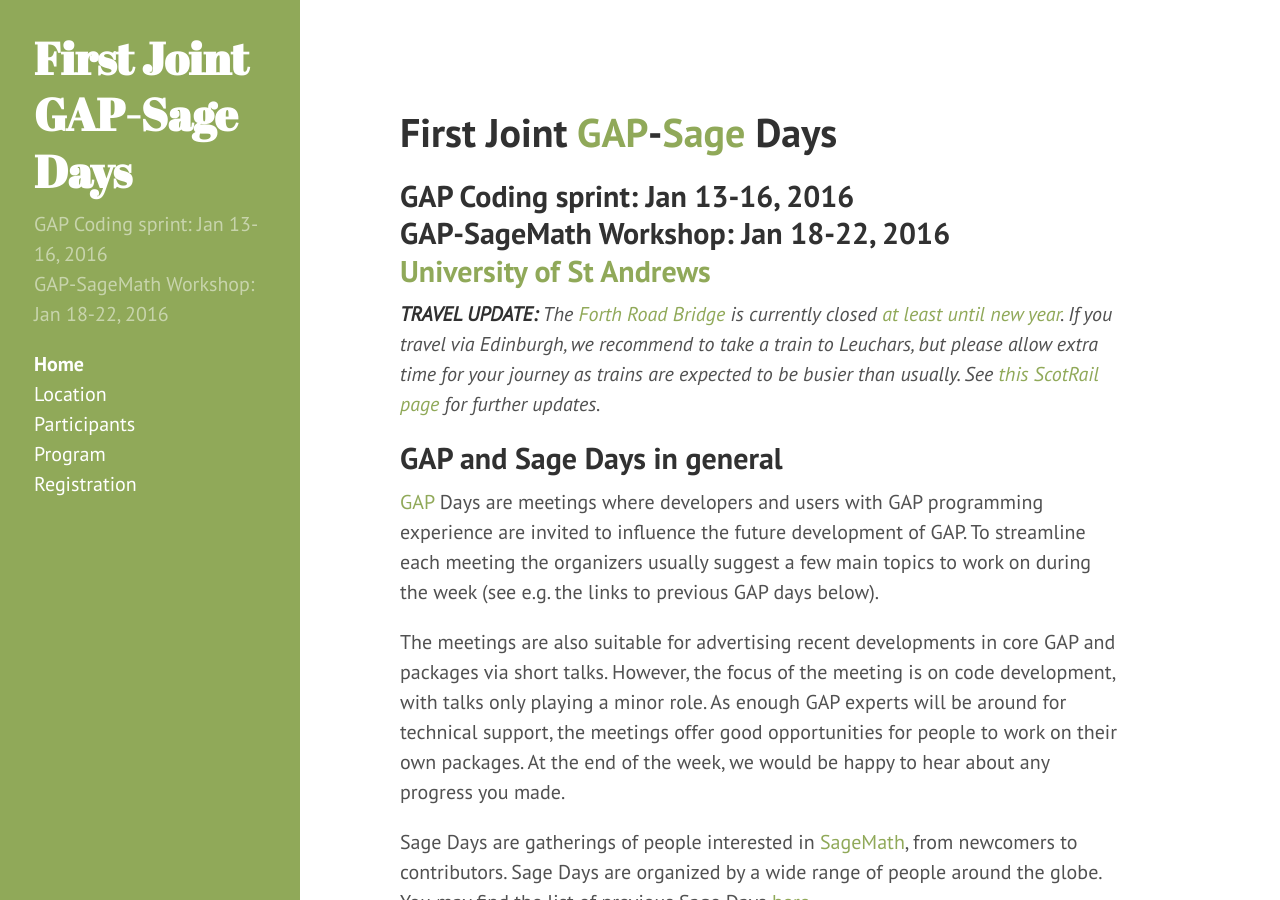
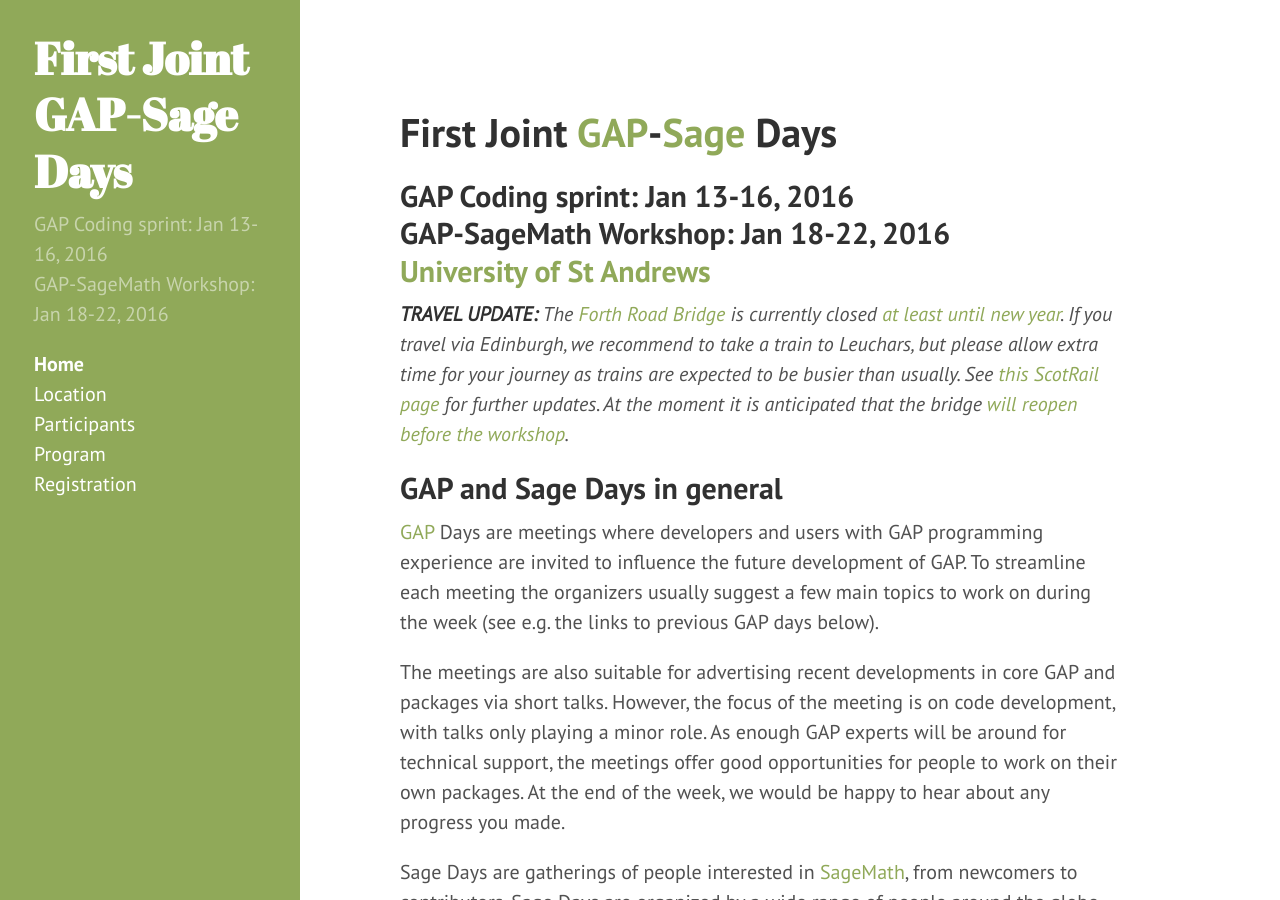
Before and after one commit to gapdays/gap-sage-days2016, a Jekyll site: the page built from index.md, in a window 1280 px wide and 900 px high. Built offline with Jekyll 4.4.1, drawn with Linux system fonts in a browser that asks for light colours; Markdown is read by kramdown in place of the engine named in the settings.

Commit message:
Link to news about expected reopening date for the bridge

```diff
--- a/index.md
+++ b/index.md
@@ -10,7 +10,9 @@ _**TRAVEL UPDATE:** The [Forth Road Bridge](https://www.forthroadbridge.org/) is
 [at least until new year](http://www.bbc.co.uk/news/uk-scotland-35001277).
 If you travel via Edinburgh, we recommend to take a train to Leuchars, but please
 allow extra time for your journey as trains are expected to be busier than usually.
-See [this ScotRail page](http://www.scotrail.co.uk/frb) for further updates._
+See [this ScotRail page](http://www.scotrail.co.uk/frb) for further updates.
+At the moment it is anticipated that the bridge
+[will reopen before the workshop](http://www.bbc.co.uk/news/uk-scotland-scotland-politics-35096668)._
 
 ## GAP and Sage Days in general
 
```
